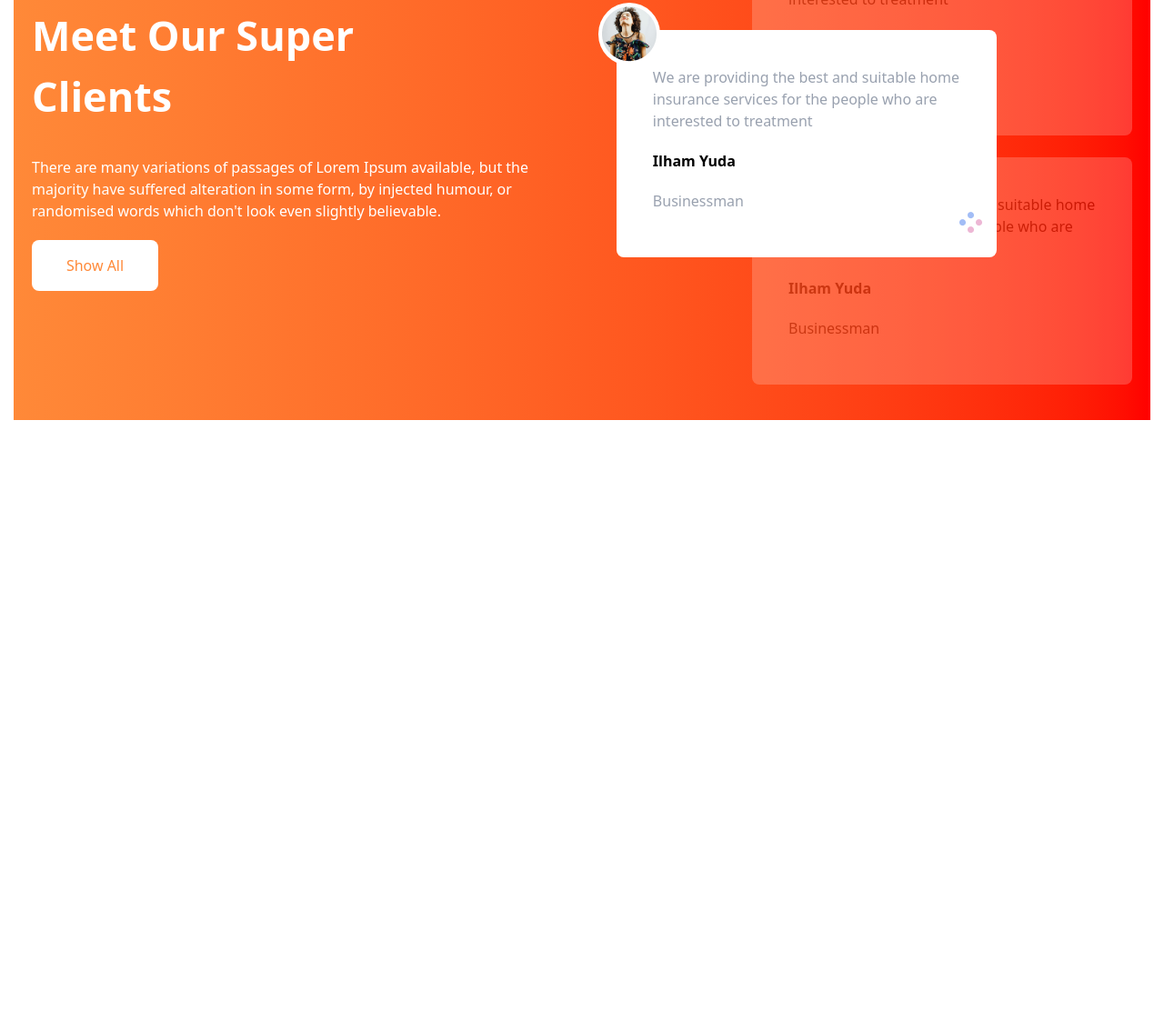
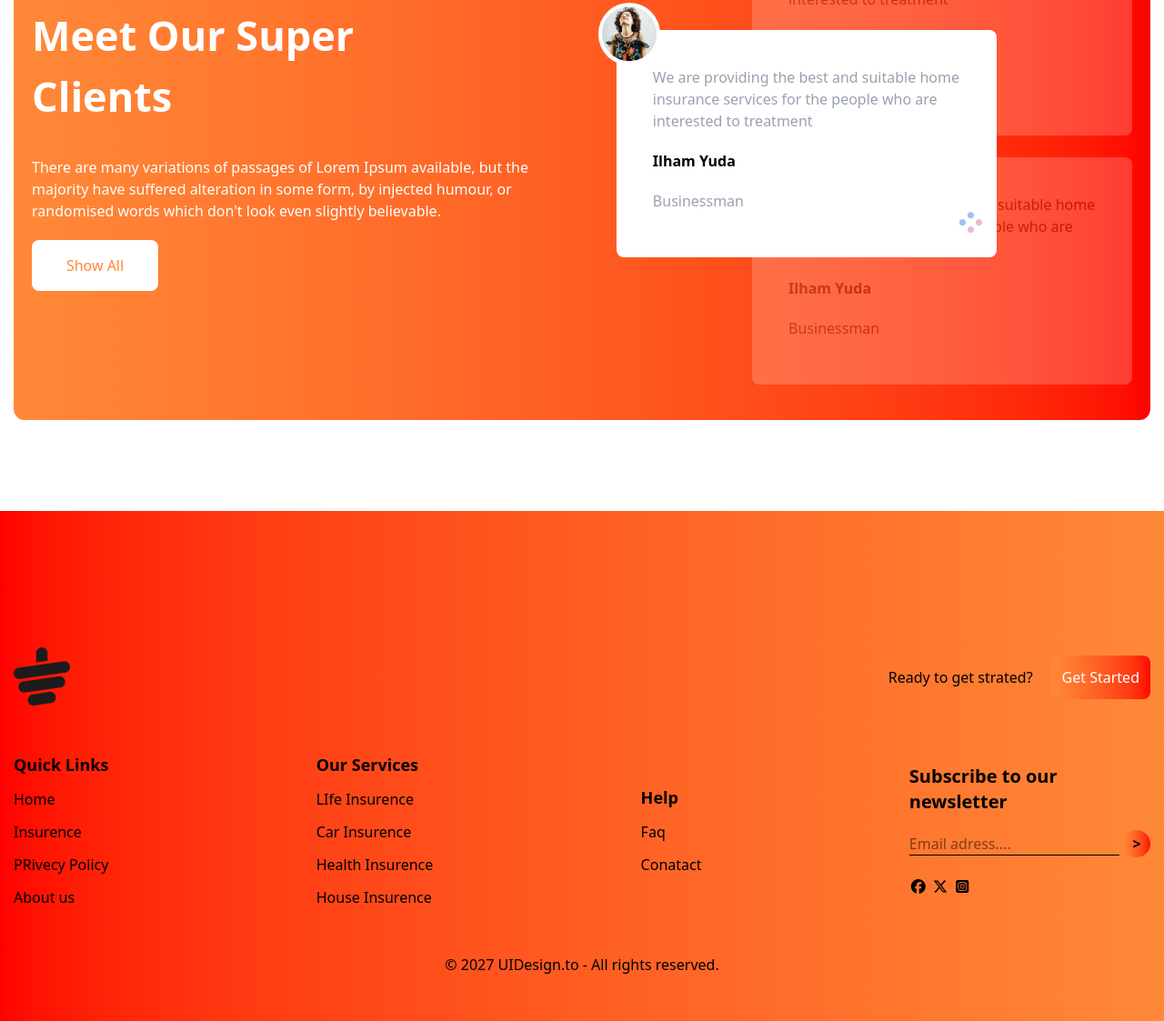
Before and after one commit to rahinhaque/tea-house, a plain HTML site: page index.html in a window 1280 px wide. Shown: the part 2089-3212 px from the top of the page at 91% size. Before the commit the page ends 2551 px from the top, so only its background shows below. Drawn offline with nearby package versions, Linux system fonts and the light colour scheme.

Commit message:
footer added

```diff
--- a/index.html
+++ b/index.html
@@ -124,7 +124,7 @@
 
     <!-- meet our client section? -->
 
-    <div class="parent_div max-w-[1250px] mx-auto  mt-10 h-[600px] flex gap-4 p-5  bg-gradient-to-r from-[#ff8938] to-[#ff0000]">
+    <div class="parent_div max-w-[1250px] mx-auto  mt-10 h-[1000px] md:h-[600px] flex gap-4 p-5  bg-gradient-to-r from-[#ff8938] to-[#ff0000] rounded-xl flex-col md:flex-row">
 
         <div class="left_div h-full  md:w-1/2  flex justify-center items-center">
          <div>
@@ -136,7 +136,7 @@
         </div>
 
         <div class="right_div h-full md:w-1/2  relative">
-            <div class="customer_review h-[250px] w-[70%]  bg-white p-10 rounded-lg absolute top-[27%] left-[5%] z-10" >
+            <div class="customer_review h-[250px] w-[70vw] md:w-[70%]  bg-white p-10 rounded-lg absolute top-[27%] left-[5%] z-10" >
                 <p class="text-gray-400">We are providing the best and suitable home insurance services for the people who are interested to treatment</p>
                 <p class="font-bold my-5">Ilham Yuda</p>
                 <p class="text-gray-400">Businessman</p>
@@ -149,7 +149,7 @@
 
             </div>
 
-                  <div class="customer_review h-[250px] w-[70%]  bg-white p-10 rounded-lg absolute top-[3%] left-[30%] opacity-20" >
+                  <div class="customer_review h-[250px]  w-[70vw] md:w-[70%]  bg-white p-10 rounded-lg absolute top-[3%] left-[30%] opacity-20" >
                 <p>We are providing the best and suitable home insurance services for the people who are interested to treatment</p>
                 <p class="font-bold my-5">Ilham Yuda</p>
                 <p>Businessman</p>
@@ -160,7 +160,7 @@
 
             </div>
 
-                   <div class="customer_review h-[250px] w-[70%]  bg-white p-10 rounded-lg absolute top-[52%] left-[30%] opacity-20" >
+                   <div class="customer_review h-[250px]  w-[70vw] md:w-[70%]  bg-white p-10 rounded-lg absolute top-[52%] left-[30%] opacity-20" >
                 <p>We are providing the best and suitable home insurance services for the people who are interested to treatment</p>
                 <p class="font-bold my-5">Ilham Yuda</p>
                 <p>Businessman</p>
@@ -176,4 +176,60 @@
 
 </body>
 
+
+<footer>
+    <!-- footer section starts here -->
+    <div class="bg-gradient-to-r from-[#ff0000] to-[#ff8938] py-[50px] mt-[100px]">
+          <div class="footer_parents mt-[100px]   max-w-[1250px] mx-auto  ">
+        <div class=" flex justify-between items-center mb-[50px]">
+            <img src="images/cup.png" alt="">
+            <div class="flex items-center">
+                <p class="mr-5">Ready to get strated?</p>
+            <button class=" bg-gradient-to-r from-[#ff8938] to-[#ff0000] text-white p-3 rounded-lg">Get Started</button>
+            </div>
+        </div>
+
+        <div class=" flex flex-col items-center text-center md:text-left md:flex-row justify-between">
+            <div>
+                <p class="font-semibold text-lg">Quick Links</p>
+                <p class="mt-3">Home</p>
+                <p class="mt-3">Insurence</p>
+                <p class="mt-3">PRivecy Policy</p>
+                <p class="mt-3">About us</p>
+            </div>
+
+            <div>
+                <p class="font-semibold text-lg">Our Services</p>
+                <p class="mt-3">LIfe Insurence</p>
+                <p class="mt-3">Car Insurence</p>
+                <p class="mt-3">Health Insurence</p>
+                <p class="mt-3">House Insurence</p>
+            </div>
+
+            <div>
+                <p class="font-semibold text-lg">Help</p>
+                <p class="mt-3">Faq</p>
+                <p class="mt-3">Conatact</p>
+            </div>
+
+            <div>
+                <p class="font-semibold text-xl">Subscribe to our <br> newsletter</p>
+                <input type="text" placeholder="Email adress...." class="border-b-1 outline-0 mt-5">
+                <button class="border-0 bg-gradient-to-r from-[#ff8938] to-[#ff0000] rounded-full h-[30px] w-[30px] font-bold class="mt-3" text-white">></button>
+                <div class="mt-5">
+                    <i class="fa-brands fa-facebook"></i>
+                    <i class="fa-brands fa-x-twitter"></i>
+                    <i class="fa-brands fa-square-instagram"></i>
+                </div>
+            </div>
+        </div>
+
+        <p class="text-center mt-[50px]">© 2027 UIDesign.to - All rights reserved.</p>
+
+
+    </div>
+    </div>
+
+</footer>
+
 </html>
```
